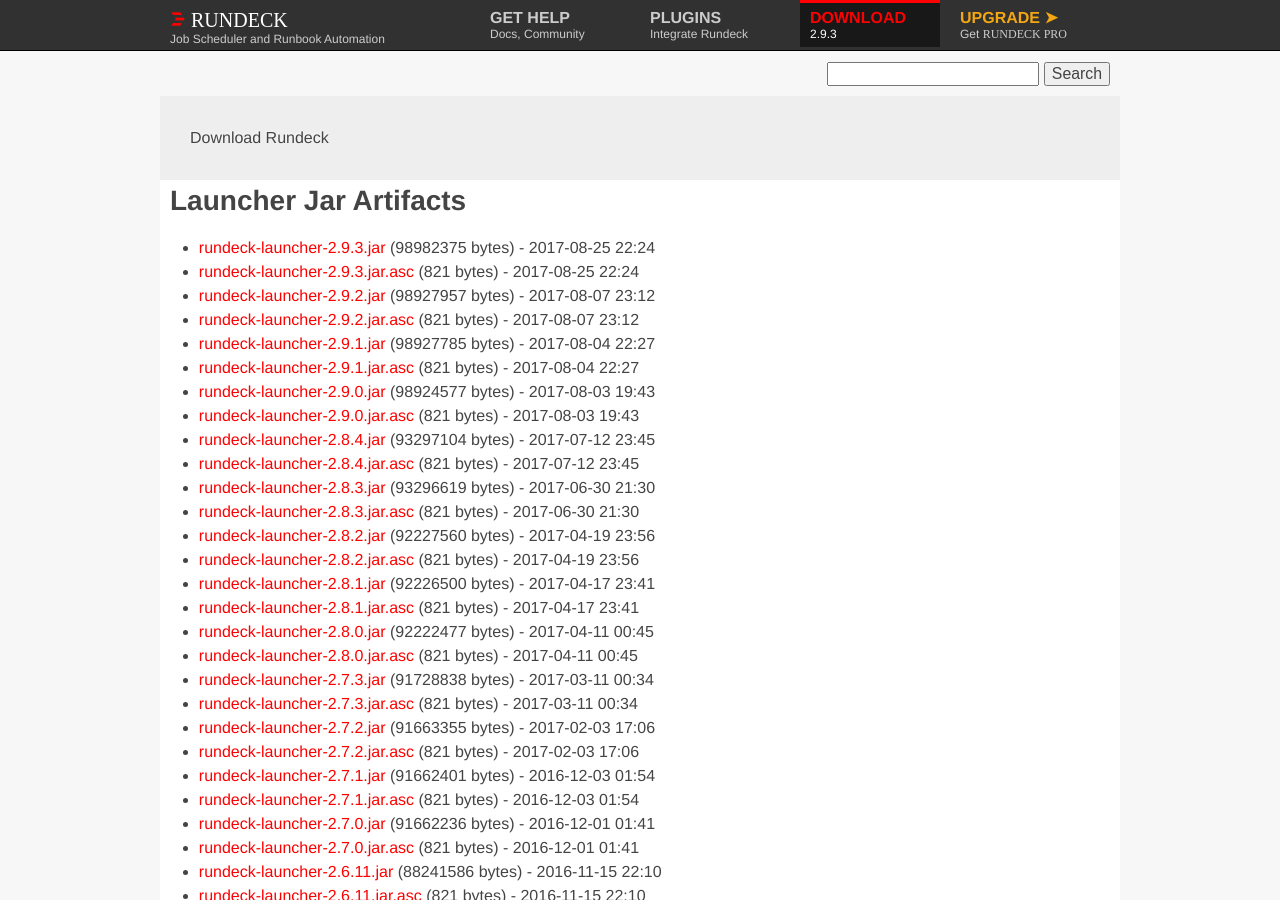
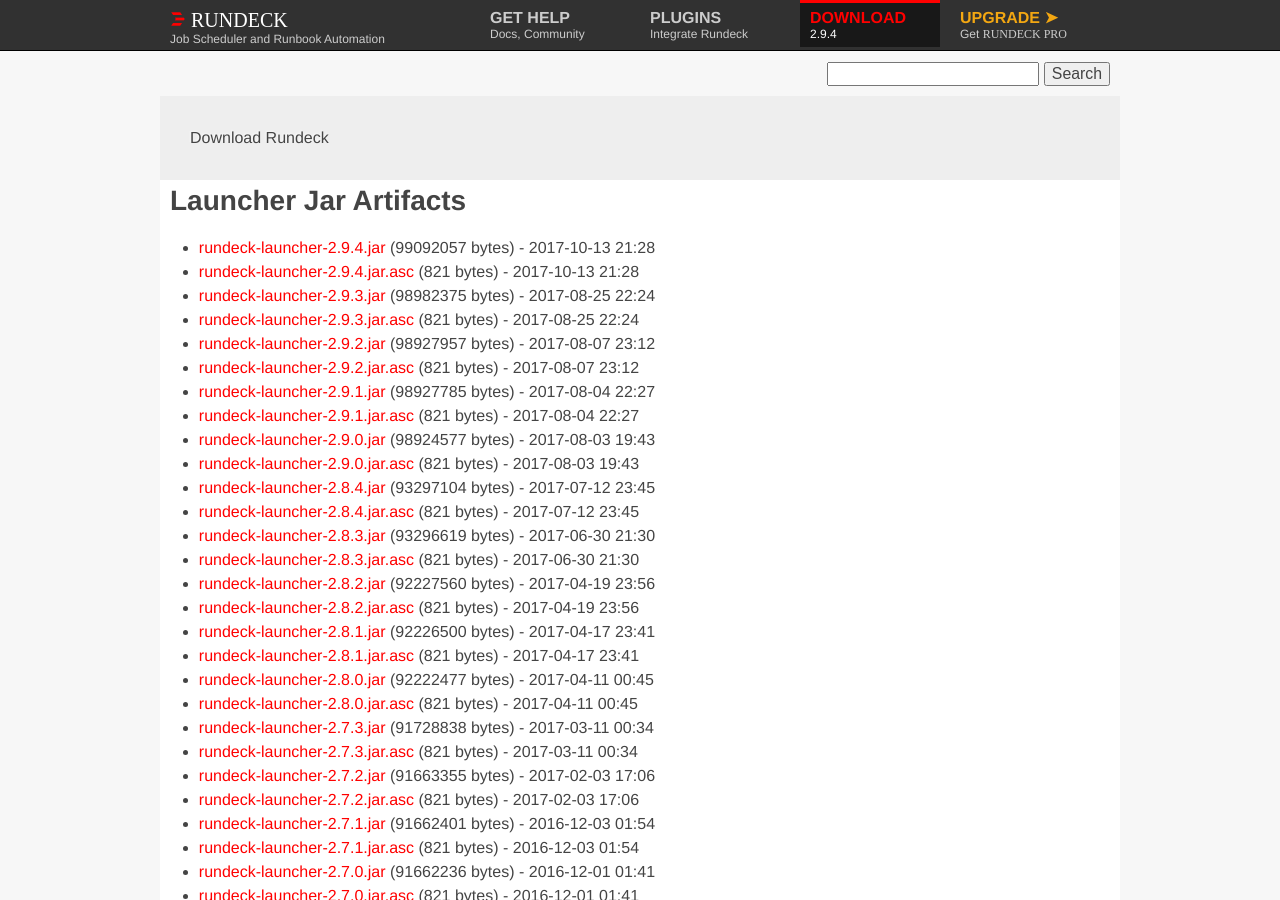
Before and after one commit to rundeck/rundeck-ghpages, a Jekyll site: the page built from download/jar/index.md, in a window 1280 px wide and 900 px high. Built offline with Jekyll 4.4.1, drawn with Linux system fonts in a browser that asks for light colours; nearby versions of some CDN libraries.

Commit message:
Update site to 2.9.4 download links

```diff
--- a/_config.yml
+++ b/_config.yml
@@ -1,18 +1,18 @@
 baseurl: ""
 url: ""
 full_url: "http://www.rundeck.org"
-rd_version: "2.9.3"
-rd_jar_name: "rundeck-launcher-2.9.3.jar"
-rd_jar_sha: "0e29e48c499783ae52bd3a651e57100dbe9f8f69"
-rd_jar_url: "http://download.rundeck.org/jar/rundeck-launcher-2.9.3.jar"
-rd_jar_size: "98982375"
-rd_deb_name: "rundeck-2.9.3-1-GA.deb"
-rd_deb_url: "http://download.rundeck.org/deb/rundeck-2.9.3-1-GA.deb"
-rd_deb_sha: "d69161b5518c2bbe0c37d6a044280a6b058ac8f6"
-rd_deb_size: "114085922"
-rd_zipball: "https://github.com/rundeck/rundeck/zipball/v2.9.3"
-rd_tarball: "https://github.com/rundeck/rundeck/tarball/v2.9.3"
-rd_releasenotes: "https://github.com/rundeck/rundeck/blob/v2.9.3/RELEASE.md"
+rd_version: "2.9.4"
+rd_jar_name: "rundeck-launcher-2.9.4.jar"
+rd_jar_sha: "9e0b3878660f6898cfd2e154d77a3947148a7b8d"
+rd_jar_url: "http://download.rundeck.org/jar/rundeck-launcher-2.9.4.jar"
+rd_jar_size: "99092057"
+rd_deb_name: "rundeck-2.9.4-1-GA.deb"
+rd_deb_url: "http://download.rundeck.org/deb/rundeck-2.9.4-1-GA.deb"
+rd_deb_sha: "e1b68ea80f95dfe8fdc8f2d61fa2b9f764f23fe6"
+rd_deb_size: "114193828"
+rd_zipball: "https://github.com/rundeck/rundeck/zipball/v2.9.4"
+rd_tarball: "https://github.com/rundeck/rundeck/tarball/v2.9.4"
+rd_releasenotes: "https://github.com/rundeck/rundeck/blob/v2.9.4/RELEASE.md"
 markdown: kramdown
 gems:
   - jekyll-seo-tag
--- a/download/jar/index.md
+++ b/download/jar/index.md
@@ -3,6 +3,8 @@
 layout: download
 download_type: Launcher Jar
 ---
+* [rundeck-launcher-2.9.4.jar](http://download.rundeck.org/jar/rundeck-launcher-2.9.4.jar) (99092057 bytes) - 2017-10-13 21:28
+* [rundeck-launcher-2.9.4.jar.asc](http://download.rundeck.org/jar/rundeck-launcher-2.9.4.jar.asc) (821 bytes) - 2017-10-13 21:28
 * [rundeck-launcher-2.9.3.jar](http://download.rundeck.org/jar/rundeck-launcher-2.9.3.jar) (98982375 bytes) - 2017-08-25 22:24
 * [rundeck-launcher-2.9.3.jar.asc](http://download.rundeck.org/jar/rundeck-launcher-2.9.3.jar.asc) (821 bytes) - 2017-08-25 22:24
 * [rundeck-launcher-2.9.2.jar](http://download.rundeck.org/jar/rundeck-launcher-2.9.2.jar) (98927957 bytes) - 2017-08-07 23:12
```
Also changed, not shown: download/deb/index.md (+1 -0 lines), download/rpm/index.md (+2 -0 lines), download/war/index.md (+2 -0 lines), news/_posts/2017-10-13-rundeck-2.9.4.md (added, +90 -0 lines).
